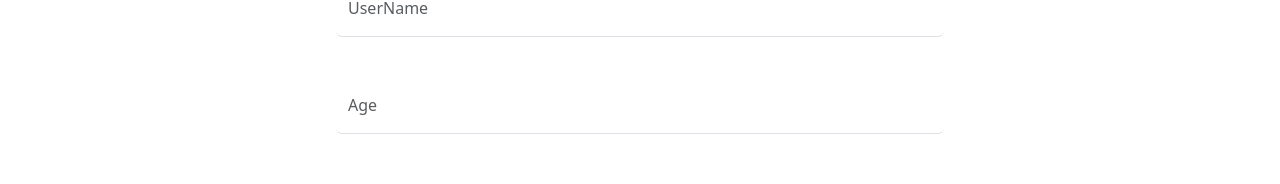
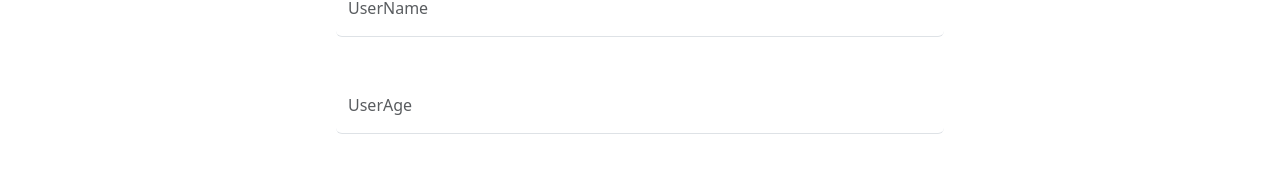
Before and after one commit to Sayed19880817/Startframework_2025, a React (Vite) app: page /contact in a window 1280 px wide. Shown: the part 330-514 px from the top of the page. Built offline with nearby package versions, Linux system fonts and the light colour scheme.

Commit message:
four commit

```diff
--- a/src/Peges/Contact.jsx
+++ b/src/Peges/Contact.jsx
@@ -70,9 +70,9 @@ export default function Contact() {
             <span className={ageEmpty ? 'SlideDown' : 'SlideUp'}>UserAge:</span>
           </label>
           <input
-            id="UserAge"
+            id="Age"
             type="text"
-            placeholder="Age"
+            placeholder="UserAge"
             name="Name"
             className="form-control border-0 border-bottom my-2 py-3"
             onChange={handleAgeChange}
```
